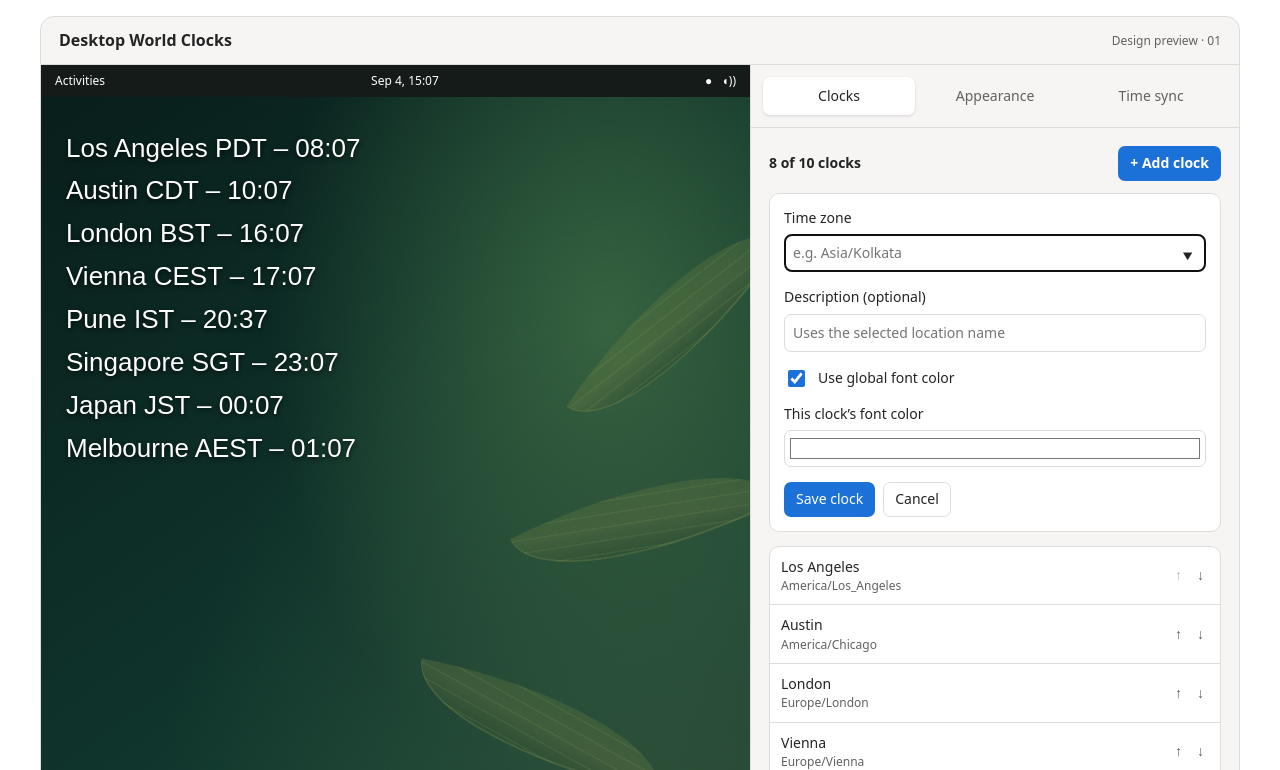
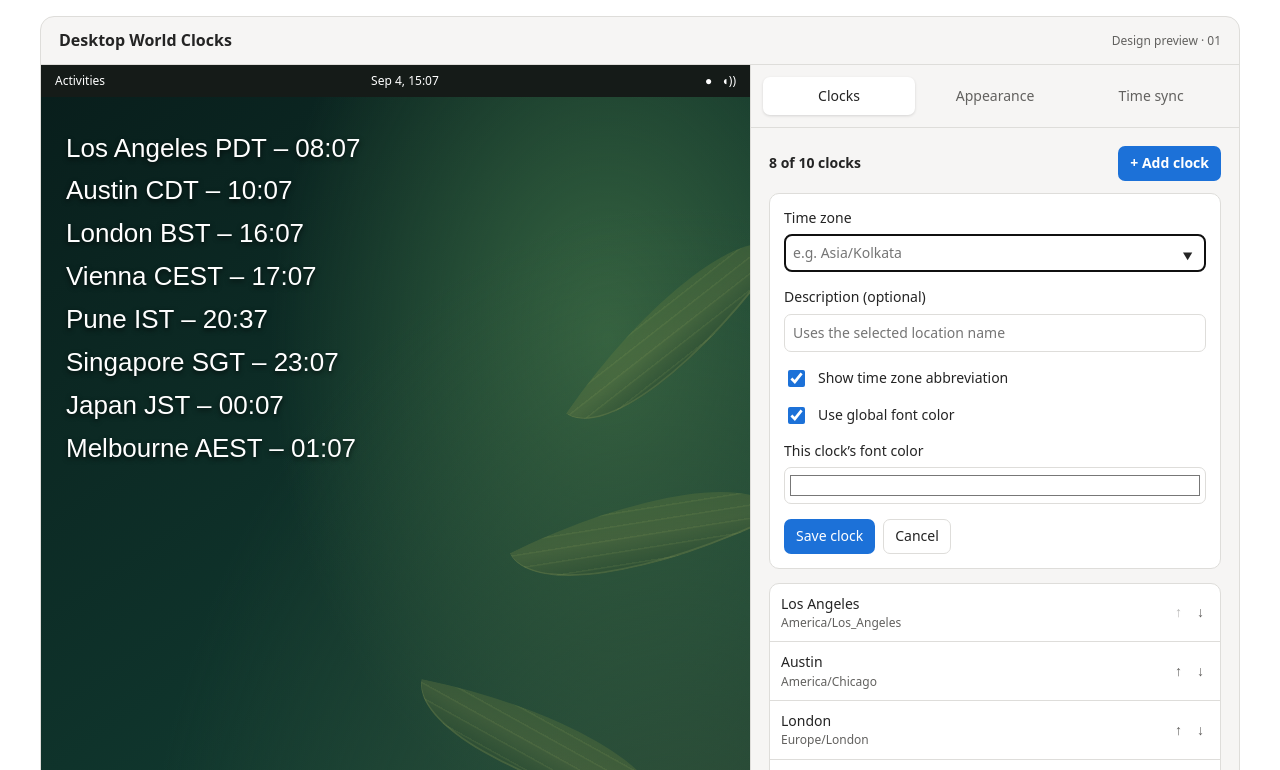
Before and after one commit to infamous-pattern/gnome-desktop-world-clocks, a plain HTML site: page design/preview.html in a window 1280 px wide. Both pictures are taken after a click on the button "+ Add clock". Shown: the top 770 px of the page. Drawn offline with Linux system fonts and the light colour scheme.

Commit message:
Add per-clock time zone abbreviation visibility

```diff
--- a/design/preview.html
+++ b/design/preview.html
@@ -101,13 +101,15 @@
             <label class="wc-field">Time zone<input type="text" data-zone list="wc-zone-options" placeholder="e.g. Asia/Kolkata" autocomplete="off" required></label>
             <datalist id="wc-zone-options"></datalist>
             <label class="wc-field">Description (optional)<input type="text" data-description placeholder="Uses the selected location name" maxlength="60"></label>
+            <label class="wc-check"><input type="checkbox" data-clock-abbr checked>Show time zone abbreviation</label>
+            <div class="wc-note" data-abbr-note hidden>Abbreviations are currently disabled in Appearance. This clock’s choice will apply when they are enabled.</div>
             <label class="wc-check"><input type="checkbox" data-inherit-color checked>Use global font color</label>
             <label class="wc-field">This clock’s font color<input type="color" data-clock-color value="#ffffff" disabled></label>
             <div class="wc-error" data-error role="alert"></div>
             <div class="wc-actions"><button type="button" data-save class="wc-button wc-primary">Save clock</button><button type="button" class="wc-button" data-cancel>Cancel</button><button type="button" class="wc-button" data-remove>Remove</button></div>
           </div>
           <div class="wc-list" data-clock-list></div>
-          <div class="wc-note">Select a clock to edit its name, time zone, or font color. Arrows change the desktop order.</div>
+          <div class="wc-note">Select a clock to edit its name, time zone, abbreviation, or font color. Arrows change the desktop order.</div>
           <div class="wc-note" data-zone-count></div>
         </div>
         <div class="wc-pane" data-pane="appearance" hidden>
@@ -127,7 +129,7 @@
           </div>
           <label class="wc-field">Desktop corner<select data-position><option value="top-left">Top left</option><option value="top-right">Top right</option><option value="bottom-left">Bottom left</option><option value="bottom-right">Bottom right</option></select></label>
           <hr class="wc-rule">
-          <label class="wc-check"><input type="checkbox" data-abbr checked>Show time zone abbreviation</label>
+          <label class="wc-check"><input type="checkbox" data-abbr checked>Enable time zone abbreviations</label>
           <label class="wc-check"><input type="checkbox" data-seconds>Show seconds</label>
           <label class="wc-check"><input type="checkbox" data-day>Show date difference from this device</label>
           <label class="wc-check"><input type="checkbox" data-shadow checked>Text shadow for readability</label>
@@ -191,7 +193,7 @@
       const dest=q('[data-clocks]');dest.replaceChildren();
       for(const c of clocks){
         const line=document.createElement('div');line.className='wc-clock';line.style.color=c.color||state.color;
-        const name=document.createElement('span');name.className='wc-name';name.textContent=c.label+(state.abbr?' '+abbreviation(c.zone,now):'')+(state.layout==='classic'?' – ':'');
+        const name=document.createElement('span');name.className='wc-name';name.textContent=c.label+(state.abbr&&c.showAbbr!==false?' '+abbreviation(c.zone,now):'')+(state.layout==='classic'?' – ':'');
         const time=document.createElement('time');time.dateTime=now.toISOString();time.textContent=new Intl.DateTimeFormat('en-GB',{timeZone:c.zone,hour:'2-digit',minute:'2-digit',...(state.seconds?{second:'2-digit'}:{}),...(state.format==='12'?{hour12:true}:{hourCycle:'h23'})}).format(now);
         line.append(name,time);
         if(state.day){const delta=ordinal(parts(c.zone,now))-ordinal(parts(Intl.DateTimeFormat().resolvedOptions().timeZone,now));if(delta){const day=document.createElement('small');day.textContent=(delta>0?'+':'')+delta+' day'+(Math.abs(delta)>1?'s':'');line.append(day);}}
@@ -202,7 +204,7 @@
     function renderStyle(){
       const surface=q('[data-surface]');surface.dataset.background=state.background;surface.style.backgroundColor=state.background==='solid'?state.backgroundColor:'transparent';surface.style.backgroundImage=state.background==='image'&&state.backgroundImage?'url("'+state.backgroundImage+'")':'none';q('[data-background-color-field]').hidden=state.background!=='solid';q('[data-background-image-field]').hidden=state.background!=='image';
       const el=q('[data-clocks]');el.style.fontFamily='"'+state.font.replace(/["\\]/g,'')+'", sans-serif';el.style.fontSize=state.size+'px';el.style.color=state.color;el.style.opacity=state.opacity/100;el.dataset.arrangement=state.layout;el.style.textShadow=state.shadow?'0 2px 5px #000b':'none';el.style.textAlign=state.position.endsWith('right')?'right':'left';q('.wc-workspace').style.alignItems=state.position.startsWith('bottom')?'flex-end':'flex-start';
-      q('[data-size-label]').textContent=state.size+' px';q('[data-opacity-label]').textContent=state.opacity+'%';if(q('[data-inherit-color]').checked)q('[data-clock-color]').value=state.color;
+      q('[data-size-label]').textContent=state.size+' px';q('[data-opacity-label]').textContent=state.opacity+'%';q('[data-abbr-note]').hidden=state.abbr;if(q('[data-inherit-color]').checked)q('[data-clock-color]').value=state.color;
       renderTime();
     }
     function renderList(){
@@ -216,14 +218,14 @@
         list.append(row);
       });
     }
-    function openEditor(index){editing=index;descriptionIsAutomatic=index===-1||(clocks[index].autoDescription??clocks[index].label===locationName(clocks[index].zone));q('[data-editor]').hidden=false;q('[data-description]').value=index===-1?'':clocks[index].label;q('[data-zone]').value=index===-1?'':clocks[index].zone;q('[data-remove]').hidden=index===-1;q('[data-error]').textContent='';const ownColor=index===-1?null:clocks[index].color;q('[data-inherit-color]').checked=!ownColor;q('[data-clock-color]').disabled=!ownColor;q('[data-clock-color]').value=ownColor||state.color;q('[data-zone]').focus();}
+    function openEditor(index){editing=index;descriptionIsAutomatic=index===-1||(clocks[index].autoDescription??clocks[index].label===locationName(clocks[index].zone));q('[data-editor]').hidden=false;q('[data-description]').value=index===-1?'':clocks[index].label;q('[data-zone]').value=index===-1?'':clocks[index].zone;q('[data-remove]').hidden=index===-1;q('[data-error]').textContent='';const ownColor=index===-1?null:clocks[index].color;q('[data-inherit-color]').checked=!ownColor;q('[data-clock-color]').disabled=!ownColor;q('[data-clock-color]').value=ownColor||state.color;q('[data-clock-abbr]').checked=index===-1||clocks[index].showAbbr!==false;q('[data-abbr-note]').hidden=state.abbr;q('[data-zone]').focus();}
     function closeEditor(){editing=null;q('[data-editor]').hidden=true;}
     q('[data-add]').onclick=()=>{if(clocks.length<10)openEditor(-1);};q('[data-cancel]').onclick=closeEditor;
     q('[data-remove]').onclick=()=>{if(editing!==null&&editing>=0){const name=clocks[editing].label;clocks.splice(editing,1);closeEditor();renderList();renderTime();feedback(name+' removed from the preview.');}};
     q('[data-inherit-color]').onchange=()=>{q('[data-clock-color]').disabled=q('[data-inherit-color]').checked;if(q('[data-inherit-color]').checked)q('[data-clock-color]').value=state.color;};
     q('[data-description]').oninput=()=>{descriptionIsAutomatic=!q('[data-description]').value.trim();};
     q('[data-zone]').oninput=q('[data-zone]').onchange=()=>{const zone=q('[data-zone]').value.trim();if(zones.includes(zone)&&(descriptionIsAutomatic||!q('[data-description]').value.trim())){q('[data-description]').value=locationName(zone);descriptionIsAutomatic=true;}};
-    q('[data-save]').onclick=e=>{e.preventDefault();const zone=q('[data-zone]').value.trim(),description=q('[data-description]').value.trim(),label=description||locationName(zone),autoDescription=descriptionIsAutomatic||!description,color=q('[data-inherit-color]').checked?null:q('[data-clock-color]').value;if(!zones.includes(zone)){q('[data-error]').textContent='Choose a valid time zone from the list.';return;}if(editing===-1){if(clocks.length>=10)return;clocks.push({label,zone,autoDescription,color});}else if(editing!==null)clocks[editing]={label,zone,autoDescription,color};closeEditor();renderList();renderTime();feedback(label+' saved in this preview.');};
+    q('[data-save]').onclick=e=>{e.preventDefault();const zone=q('[data-zone]').value.trim(),description=q('[data-description]').value.trim(),label=description||locationName(zone),autoDescription=descriptionIsAutomatic||!description,color=q('[data-inherit-color]').checked?null:q('[data-clock-color]').value,showAbbr=q('[data-clock-abbr]').checked;if(!zones.includes(zone)){q('[data-error]').textContent='Choose a valid time zone from the list.';return;}if(editing===-1){if(clocks.length>=10)return;clocks.push({label,zone,autoDescription,color,showAbbr});}else if(editing!==null)clocks[editing]={label,zone,autoDescription,color,showAbbr};closeEditor();renderList();renderTime();feedback(label+' saved in this preview.');};
     qa('[data-tab]').forEach(button=>button.onclick=()=>{qa('[data-tab]').forEach(b=>b.setAttribute('aria-pressed',String(b===button)));qa('[data-pane]').forEach(p=>p.hidden=p.dataset.pane!==button.dataset.tab);});
     for(const key of ['font','size','opacity','color','format','layout','position','abbr','seconds','day','shadow']){const input=q('[data-'+key+']');input.addEventListener('input',()=>{state[key]=input.type==='checkbox'?input.checked:['size','opacity'].includes(key)?+input.value:input.value;renderStyle();});}
     q('select[data-background]').onchange=()=>{state.background=q('select[data-background]').value;renderStyle();};
```
Also changed, not shown: design/DESIGN.md (+3 -1 lines), design/preview.fragment.html (+8 -6 lines), README.md.
